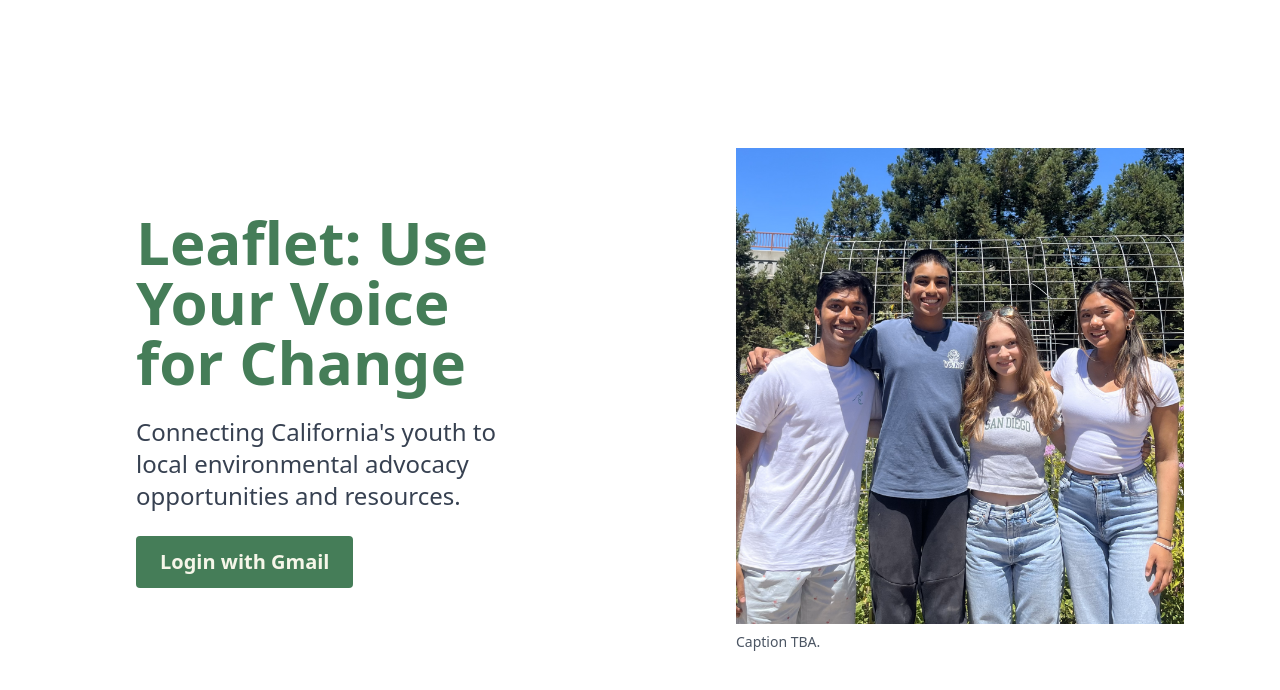
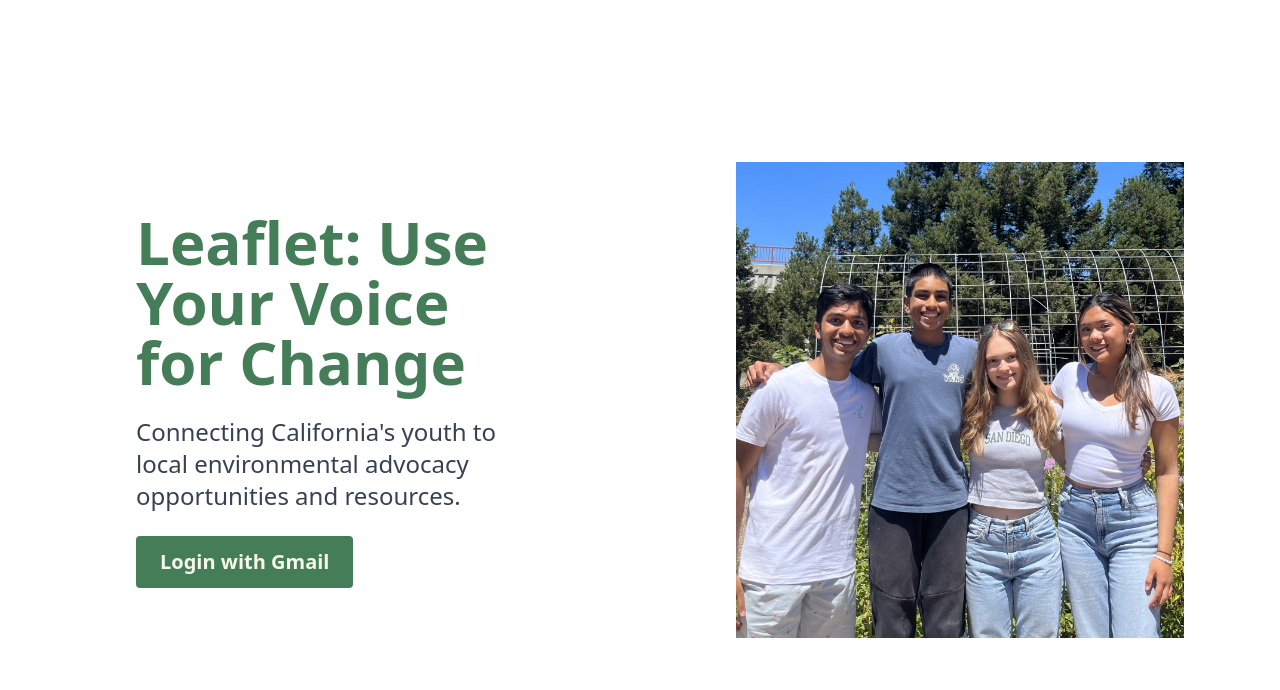
Before and after one commit to KeshavNarang/Leaflet, a Flask app: page / in a window 1280 px wide. Shown: the top 690 px of the page. Run offline with Flask 3, Linux system fonts and the light colour scheme; some web fonts are replaced.

Commit message:
hid caption

```diff
--- a/templates/login.html
+++ b/templates/login.html
@@ -32,7 +32,7 @@
     <div class="image-section flex flex-col justify-center items-center p-4">
       <div class="max-w-md w-full">
         <img src="{{ url_for('static', filename='Leaflet_Team.png') }}" alt="Leaflet Team" class="w-full h-auto object-contain">
-        <p class="text-sm text-gray-600 mt-2"> Caption TBA. </p>
+        <!-- <p class="text-sm text-gray-600 mt-2"> Caption TBA. </p> -->
       </div>
     </div>
   </div>
```
